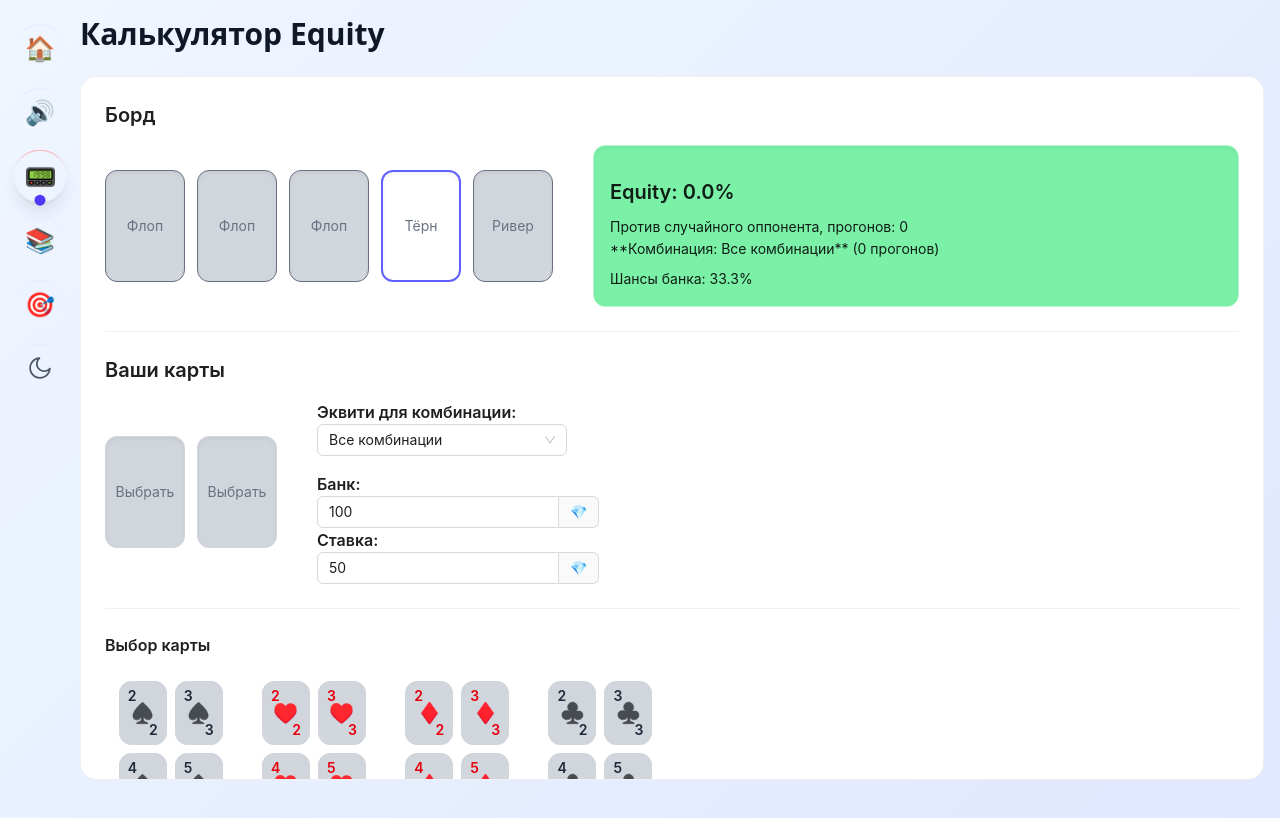
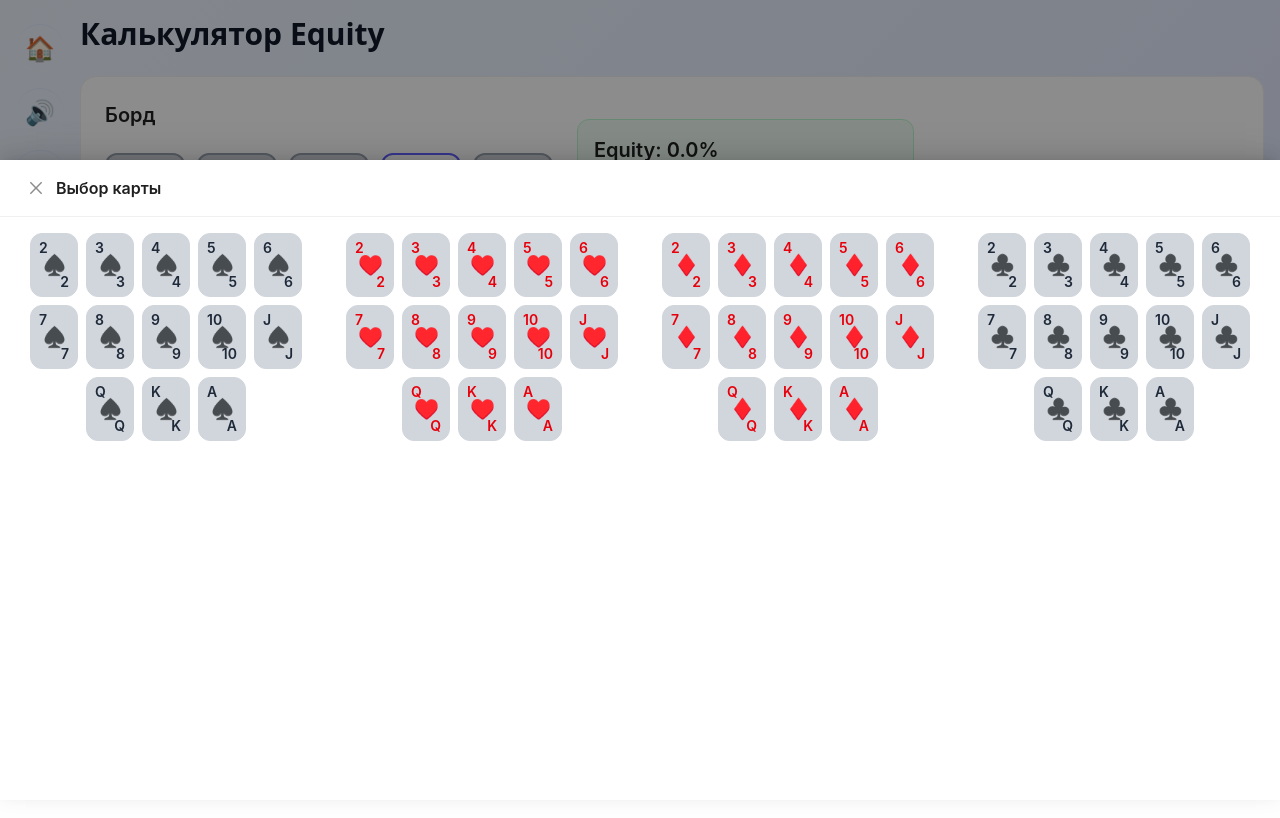
Before and after one commit to PilaFFF/Helpoker, a React (Vite) app: page /calculator in a window 1280 px wide. Both pictures are taken after a click on the button "Тёрн". Shown: the top 818 px of the page. Built offline with nearby package versions, Linux system fonts and the light colour scheme.

Commit message:
допили адаптив

```diff
--- /dev/null
+++ b/src/shared/ui/HandBoardDisplay.tsx
@@ -0,0 +1,68 @@
+import { Button } from 'antd'
+import { PlayingCard } from '@/shared/ui'
+import type { ActiveSlot, Card } from '@/shared/lib/poker/types'
+import classNames from 'classnames'
+import type { FC } from 'react'
+
+interface HandBoardDisplayProps {
+	hole?: Array<Card | null>
+	board?: Array<Card | null>
+	activeSlot: ActiveSlot
+	setActiveSlot: (slot: ActiveSlot) => void
+	clearSlot: (type: 'hole' | 'board', index: number) => void
+	flopTurnRiverLabels?: boolean
+	onEmptyClick?: (type: 'hole' | 'board', index: number) => void
+}
+
+const labels = ['Флоп', 'Флоп', 'Флоп', 'Тёрн', 'Ривер']
+
+export const HandBoardDisplay: FC<HandBoardDisplayProps> = ({
+	hole,
+	board,
+	activeSlot,
+	setActiveSlot,
+	clearSlot,
+	flopTurnRiverLabels = false,
+	onEmptyClick,
+}) => {
+	const cards = hole ?? board ?? []
+	const type: 'hole' | 'board' = hole ? 'hole' : 'board'
+
+	return (
+		<div className="flex gap-3 flex-wrap">
+			{cards.map((card, i) => (
+				<div key={`${type}${i}`} className="flex flex-col items-center gap-2">
+					{card ? (
+						<>
+							<PlayingCard
+								card={card}
+								variant="large"
+								selected={activeSlot.type === type && activeSlot.index === i}
+								onClick={() => setActiveSlot({ type, index: i })}
+							/>
+							<Button size="small" type="text" onClick={() => clearSlot(type, i)}>
+								Очистить
+							</Button>
+						</>
+					) : (
+						<button
+							type="button"
+							className={classNames(
+								'w-20 h-28 rounded-xl text-gray-600 border-2 flex items-center justify-center text-sm font-medium transition-colors',
+								activeSlot.type === type && activeSlot.index === i
+									? 'border-indigo-500 bg-white/90'
+									: 'border-gray-400 bg-gray-300',
+							)}
+							onClick={() => {
+								setActiveSlot({ type, index: i })
+								onEmptyClick?.(type, i)
+							}}
+						>
+							{flopTurnRiverLabels && type === 'board' ? labels[i] : 'Выбрать'}
+						</button>
+					)}
+				</div>
+			))}
+		</div>
+	)
+}
--- a/src/shared/ui/MenuCircles.tsx
+++ b/src/shared/ui/MenuCircles.tsx
@@ -34,7 +34,7 @@ export const MenuCircles: FC<MenuCirclesProps> = ({ items }) => {
 							className={classNames(
 								'relative w-12 h-12 flex items-center justify-center rounded-full text-2xl transition-all duration-200 hover:scale-105',
 								{
-									'text-white shadow-lg scale-110 border-t-[1.5px] border-t-red-300/70 border-b-[1px] border-b-red-100/30':
+									'text-white shadow-lg scale-110 border-t-[1.5px] border-t-indigo-100/70 border-b-[1px] border-b-gray-50/30':
 										isActive,
 									'text-gray-600 hover:bg-gray-300 border-t-[1.5px] border-t-indigo-100/70 border-b-[1px] border-b-gray-50/30':
 										!isActive,
--- a/src/shared/ui/index.ts
+++ b/src/shared/ui/index.ts
@@ -8,3 +8,4 @@ export { MainLayout } from './MainLayout'
 export { PlayingCard } from './PlayingCard'
 export { MobileBottomMenu } from './MobileBottomMenu'
 export { CardPickerGrid } from './CardPickerGrid'
+export { HandBoardDisplay } from './HandBoardDisplay'
--- a/src/widgets/CalculatorPage/ui/CalculatorPage.tsx
+++ b/src/widgets/CalculatorPage/ui/CalculatorPage.tsx
@@ -1,11 +1,12 @@
 import { MainLayout } from '@/shared/ui'
-import { Typography, Space, Button, Divider, Tooltip, Select, InputNumber } from 'antd'
-import { useEffect, useMemo, useState } from 'react'
+import { Typography, Divider, Select, InputNumber, Drawer } from 'antd'
+import { useMemo, useState } from 'react'
 import { makeDeck, removeCards, drawRandom } from '@/shared/lib/poker/deck'
-import { HandCategory, ranks, suits } from '@/shared/lib/poker/types'
+import { HandCategory } from '@/shared/lib/poker/types'
 import type { ActiveSlot, Card } from '@/shared/lib/poker/types'
 import { compareScores, evaluateSeven } from '@/shared/lib/poker/evaluator'
-import { PlayingCard } from '@/shared/ui'
+import { CardPickerGrid } from '@/shared/ui/CardPickerGrid'
+import { HandBoardDisplay } from '@/shared/ui/HandBoardDisplay'
 import { observer } from 'mobx-react-lite'
 import { themeStore } from '@/shared/lib/theme'
 import classNames from 'classnames'
@@ -31,32 +32,37 @@ export const CalculatorPage = observer(() => {
 	const [hole, setHole] = useState<Array<Card | null>>([null, null])
 	const [board, setBoard] = useState<Array<Card | null>>([null, null, null, null, null])
 	const [activeSlot, setActiveSlot] = useState<ActiveSlot>({ type: 'hole', index: 0 })
+
 	const trials = 5000
 	const [targetHand, setTargetHand] = useState<TargetHandValue>(0)
 	const [potSize, setPotSize] = useState<number>(100)
 	const [betSize, setBetSize] = useState<number>(50)
+	const [isPickerOpen, setIsPickerOpen] = useState(false)
 
 	const selectedSet = useMemo(() => {
 		const picked = hole.concat(board).filter((c): c is Card => Boolean(c))
 		return new Set(picked.map((c) => `${c.rank}${c.suit}`))
 	}, [hole, board])
 
-	const onPick = (card: Card): void => {
+	const onPick = (card: Card) => {
 		if (selectedSet.has(`${card.rank}${card.suit}`)) return
+
 		if (activeSlot.type === 'hole') {
 			const next = [...hole]
 			next[activeSlot.index] = card
 			setHole(next)
 			setActiveSlot({ type: 'hole', index: activeSlot.index === 0 ? 1 : 0 })
 		} else {
-			const nextB = [...board]
-			nextB[activeSlot.index] = card
-			setBoard(nextB)
+			const next = [...board]
+			next[activeSlot.index] = card
+			setBoard(next)
 			if (activeSlot.index < 4) setActiveSlot({ type: 'board', index: activeSlot.index + 1 })
 		}
+
+		setIsPickerOpen(false)
 	}
 
-	const clearSlot = (type: 'hole' | 'board', index: number): void => {
+	const clearSlot = (type: 'hole' | 'board', index: number) => {
 		if (type === 'hole') {
 			const next = [...hole]
 			next[index] = null
@@ -78,11 +84,12 @@ export const CalculatorPage = observer(() => {
 				filteredRuns: 0,
 				targetHandLabel: handOptions.find((o) => o.value === targetHand)?.label || 'Неизвестная',
 			}
+
 		const b = board.filter((c): c is Card => Boolean(c))
-
 		let wins = 0,
 			ties = 0,
 			filteredRuns = 0
+
 		const baseDeck = removeCards(makeDeck(), h.concat(b))
 		const needBoard = 5 - b.length
 
@@ -94,9 +101,7 @@ export const CalculatorPage = observer(() => {
 			const fullBoard = b.concat(restBoard)
 
 			const myScore = evaluateSeven(h.concat(fullBoard))
-
 			const currentHandCategory = myScore.category
-
 			const isTargetHand = targetHand === 0 || currentHandCategory === targetHand
 
 			if (isTargetHand) {
@@ -116,7 +121,7 @@ export const CalculatorPage = observer(() => {
 			filteredRuns,
 			targetHandLabel: handOptions.find((o) => o.value === targetHand)?.label || 'Неизвестная',
 		}
-	}, [hole, board, trials, targetHand])
+	}, [hole, board, targetHand])
 
 	const potOdds = useMemo(() => {
 		if (betSize <= 0 || potSize <= 0) return 0
@@ -129,204 +134,136 @@ export const CalculatorPage = observer(() => {
 		return {
 			action: shouldCall ? 'Колл' : 'Фолд',
 			reason: shouldCall
-				? `Ваше эквити (${(result.equity * 100).toFixed(1)}%) выше шансов банка (${(potOdds * 100).toFixed(1)}%)`
-				: `Ваше эквити (${(result.equity * 100).toFixed(1)}%) ниже шансов банка (${(potOdds * 100).toFixed(1)}%)`,
+				? `Эквити (${(result.equity * 100).toFixed(1)}%) > шанс банка (${(potOdds * 100).toFixed(1)}%)`
+				: `Эквити (${(result.equity * 100).toFixed(1)}%) < шанс банка (${(potOdds * 100).toFixed(1)}%)`,
 			shouldCall,
 		}
 	}, [result.equity, potOdds])
 
-	useEffect(() => {
-		console.log('isDark', isDark)
-	}, [isDark])
-
 	return (
 		<MainLayout title="Калькулятор Equity">
-			<Space direction="vertical" size="large" className="w-full">
-				<Space direction="vertical" size="middle" className="w-full">
+			<div className="flex flex-col gap-2 w-full">
+				<div className="flex flex-col gap-6 items-end md:flex-row">
+					<div className="flex flex-col gap-6">
 						<Typography.Title level={4} className="!m-0">
 							Борд
 						</Typography.Title>
-					<div className="flex flex-col lg:flex-row gap-4 lg:gap-10 lg:justify-between">
-						<div className="flex gap-2 sm:gap-3 flex-wrap">
-							{board.map((card, i) => (
-								<div key={`b${i}`} className="flex items-center gap-2">
-									{card ? (
-										<div className="flex flex-col">
-											<PlayingCard
-												card={card}
-												variant="large"
-												selected={activeSlot.type === 'board' && activeSlot.index === i}
-												onClick={() => setActiveSlot({ type: 'board', index: i })}
+
+						<HandBoardDisplay
+							board={board}
+							activeSlot={activeSlot}
+							setActiveSlot={setActiveSlot}
+							clearSlot={clearSlot}
+							flopTurnRiverLabels
+							onEmptyClick={() => setIsPickerOpen(true)}
 						/>
+					</div>
 
-											{card && (
-												<Button size="small" type="text" onClick={() => clearSlot('board', i)}>
-													Очистить
-												</Button>
-											)}
-										</div>
-									) : (
-										<button
-											type="button"
-											className={`w-16 h-22 sm:w-20 sm:h-28 rounded-xl border transition-colors duration-300 text-xs sm:text-sm ${activeSlot.type === 'board' && activeSlot.index === i ? 'border-indigo-500 border-[2px] bg-white' : 'border-gray-300-[3px]'} bg-gray-300 shadow-inner text-gray-500`}
-											onClick={() => setActiveSlot({ type: 'board', index: i })}
-										>
-											{i < 3 ? 'Флоп' : i === 3 ? 'Тёрн' : 'Ривер'}
-										</button>
-									)}
-								</div>
-							))}
-						</div>
-						<div className="flex flex-col flex-1 min-w-0">
 					<div
 						className={classNames(
-									'flex flex-col lg:flex-row flex-1 shadow-inner p-4 rounded-xl border-[1px] gap-4',
-									{
-										'border-green-200 bg-green-300': !isDark,
-										'border-green-800 bg-green-950': isDark,
-									},
+							'flex flex-col lg:flex-row gap-1 p-4 rounded-xl border',
+							isDark ? 'bg-green-950/50 border-green-800' : 'bg-green-50 border-green-200',
 						)}
 					>
-								<div className="flex flex-col flex-1">
-									<Typography.Title level={4} className="!mt-0 lg:!mt-4">
+						<div className="flex flex-col">
+							<Typography.Title level={4} className="!mt-0">
 								Equity: {(result.equity * 100).toFixed(1)}%
 							</Typography.Title>
-									<Typography.Text className="text-xs sm:text-sm">
+							<Typography.Text className="text-sm">
 								Против случайного оппонента, прогонов: {result.runs}
 							</Typography.Text>
-									<Typography.Text className="text-xs sm:text-sm">
-										**Комбинация: {result.targetHandLabel}** ({result.filteredRuns} прогонов)
+							<Typography.Text className="text-sm">
+								<strong>Комбинация: {result.targetHandLabel}</strong> ({result.filteredRuns} прогонов)
 							</Typography.Text>
 							{potOdds > 0 && (
-										<Typography.Text className="!mt-2 text-xs sm:text-sm">
-											Шансы банка: {(potOdds * 100).toFixed(1)}%
-										</Typography.Text>
+								<Typography.Text className="mt-2 text-sm">Шансы банка: {(potOdds * 100).toFixed(1)}%</Typography.Text>
 							)}
 						</div>
 
 						{recommendation && (
 							<div
 								className={classNames(
-											'mt-2 lg:mt-4 p-3 lg:p-4 rounded-lg border-[1px] lg:self-center w-full lg:w-auto',
-											{
-												'border-green-500 bg-green-100': recommendation.shouldCall && !isDark,
-												'border-green-700 bg-green-900': recommendation.shouldCall && isDark,
-												'border-red-500 bg-red-100': !recommendation.shouldCall && !isDark,
-												'border-red-700 bg-red-900': !recommendation.shouldCall && isDark,
-											},
+									'mt-4 lg:mt-0 p-2 rounded-lg self-center border w-full lg:w-auto',
+									recommendation.shouldCall && !isDark
+										? 'bg-green-100 border-green-500'
+										: recommendation.shouldCall && isDark
+											? 'bg-green-900 border-green-700'
+											: !isDark
+												? 'bg-red-100 border-red-500'
+												: 'bg-red-900 border-red-700',
 								)}
 							>
-										<Typography.Title level={5} className="!m-0 !mb-2 text-sm lg:text-base">
+								<Typography.Title level={5} className="!mb-2">
 									Рекомендация: {recommendation.action}
 								</Typography.Title>
-										<Typography.Text className="text-xs sm:text-sm">{recommendation.reason}</Typography.Text>
+								<Typography.Text className="text-sm">{recommendation.reason}</Typography.Text>
 							</div>
 						)}
 					</div>
 				</div>
-					</div>
-					<Divider className="!my-2" />
+
+				<Divider className="!my-4" />
+
+				{/* Ваша рука */}
+				<div className="flex flex-col gap-6">
 					<Typography.Title level={4} className="!m-0">
 						Ваши карты
 					</Typography.Title>
-					<div className="flex flex-col lg:flex-row gap-4 lg:gap-10">
-						<div className="flex gap-2 sm:gap-3">
-							{hole.map((c, i) => (
-								<div key={`h${i}`} className="flex items-center gap-2">
-									{c ? (
-										<div className="flex flex-col">
-											<PlayingCard
-												card={c}
-												variant="large"
-												selected={activeSlot.type === 'hole' && activeSlot.index === i}
-												onClick={() => setActiveSlot({ type: 'hole', index: i })}
+
+					<div className="flex flex-col lg:flex-row gap-8">
+						<HandBoardDisplay
+							hole={hole}
+							activeSlot={activeSlot}
+							setActiveSlot={setActiveSlot}
+							clearSlot={clearSlot}
+							onEmptyClick={() => setIsPickerOpen(true)}
 						/>
-											{c && (
-												<Button size="small" type="text" onClick={() => clearSlot('hole', i)}>
-													Очистить
-												</Button>
-											)}
-										</div>
-									) : (
-										<button
-											type="button"
-											className={`w-16 h-22 sm:w-20 sm:h-28 rounded-xl border transition-colors duration-300 text-xs sm:text-sm ${activeSlot.type === 'hole' && activeSlot.index === i ? 'border-indigo-500 border-[2px] bg-white' : 'border-gray-300'} bg-gray-300 shadow-inner text-gray-500`}
-											onClick={() => setActiveSlot({ type: 'hole', index: i })}
-										>
-											Выбрать
-										</button>
-									)}
-								</div>
-							))}
-						</div>
-						<div className="flex flex-col gap-3 sm:gap-4 flex-1">
-							<div className="w-full sm:flex-row sm:items-center">
-								<Typography.Title level={5} className="!m-0 text-sm sm:text-base">
+
+						<div className="flex flex-col gap-6 flex-1">
+							<div className="flex flex-col sm:flex-row gap-4 items-start sm:items-center">
+								<Typography.Title level={5} className="!m-0">
 									Эквити для комбинации:
 								</Typography.Title>
-								<Select
-									value={targetHand}
-									onChange={(value: TargetHandValue) => setTargetHand(value)}
-									style={{ width: '100%', maxWidth: 250 }}
-									options={handOptions}
-								/>
+								<Select value={targetHand} onChange={setTargetHand} className="w-full max-w-xs" options={handOptions} />
 							</div>
-							<div className="w-full sm:flex-row sm:items-center">
-								<Typography.Title level={5} className="!m-0 text-sm sm:text-base">
+
+							<div className="flex flex-col sm:flex-row gap-4 items-start sm:items-center">
+								<Typography.Title level={5} className="!m-0">
 									Банк:
 								</Typography.Title>
 								<InputNumber
 									min={0}
 									value={potSize}
-									onChange={(value) => setPotSize(value ?? 0)}
+									onChange={(v) => setPotSize(v ?? 0)}
+									addonAfter="💎"
 									className="flex-1"
-									addonAfter="💎"
 								/>
-								<Typography.Title level={5} className="!m-0 text-sm sm:text-base">
+								<Typography.Title level={5} className="!m-0">
 									Ставка:
 								</Typography.Title>
 								<InputNumber
 									min={0}
 									value={betSize}
-									onChange={(value) => setBetSize(value ?? 0)}
+									onChange={(v) => setBetSize(v ?? 0)}
+									addonAfter="💎"
 									className="flex-1"
-									addonAfter="💎"
 								/>
 							</div>
 						</div>
 					</div>
+				</div>
 
-					<Divider className="!my-2" />
-					<Typography.Title level={5} className="!m-0">
-						Выбор карты
-					</Typography.Title>
-					<div className="grid grid-cols-2 sm:grid-cols-4 lg:grid-cols-8 gap-2 sm:gap-3">
-						{suits.map((s) => (
-							<div key={s} className="col-span-1 flex flex-col items-center justify-center">
-								<div className="flex flex-wrap gap-1 sm:gap-2 mt-2 justify-center">
-									{ranks.map((r) => {
-										const card: Card = { rank: r, suit: s }
-										const disabled = selectedSet.has(`${card.rank}${card.suit}`)
-										return (
-											<Tooltip key={`${r}${s}`} title={disabled ? 'Выбрано' : 'Добавить'}>
-												<span>
-													<PlayingCard
-														card={card}
-														variant="small"
-														disabled={disabled}
-														isDark={isDark}
-														onClick={() => onPick(card)}
-													/>
-												</span>
-											</Tooltip>
-										)
-									})}
+				<Drawer
+					title="Выбор карты"
+					placement="bottom"
+					height="80vh"
+					open={isPickerOpen}
+					onClose={() => setIsPickerOpen(false)}
+					styles={{ body: { padding: 16 } }}
+				>
+					<CardPickerGrid isDark={isDark} selectedSet={selectedSet} onPick={onPick} />
+				</Drawer>
 			</div>
-							</div>
-						))}
-					</div>
-				</Space>
-			</Space>
 		</MainLayout>
 	)
 })
```
Lines whose indentation alone changed are shown as unchanged.
